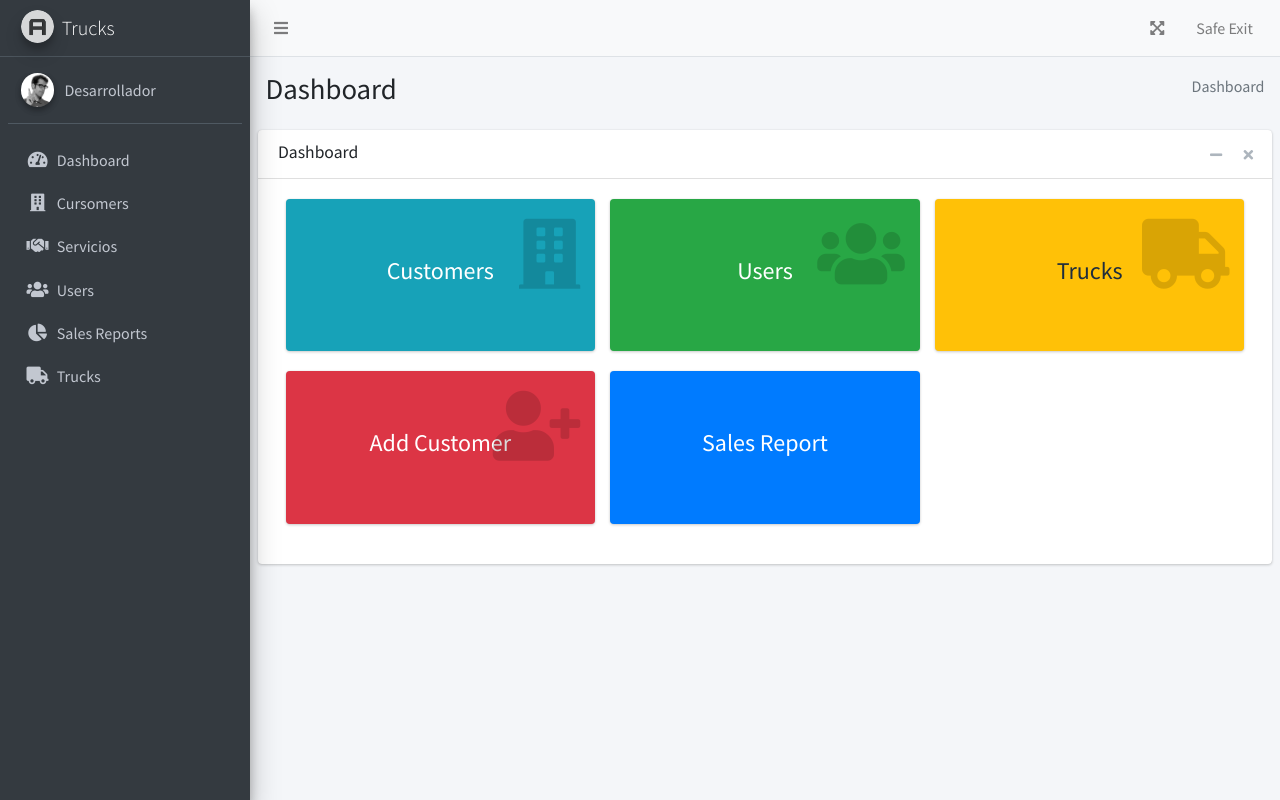
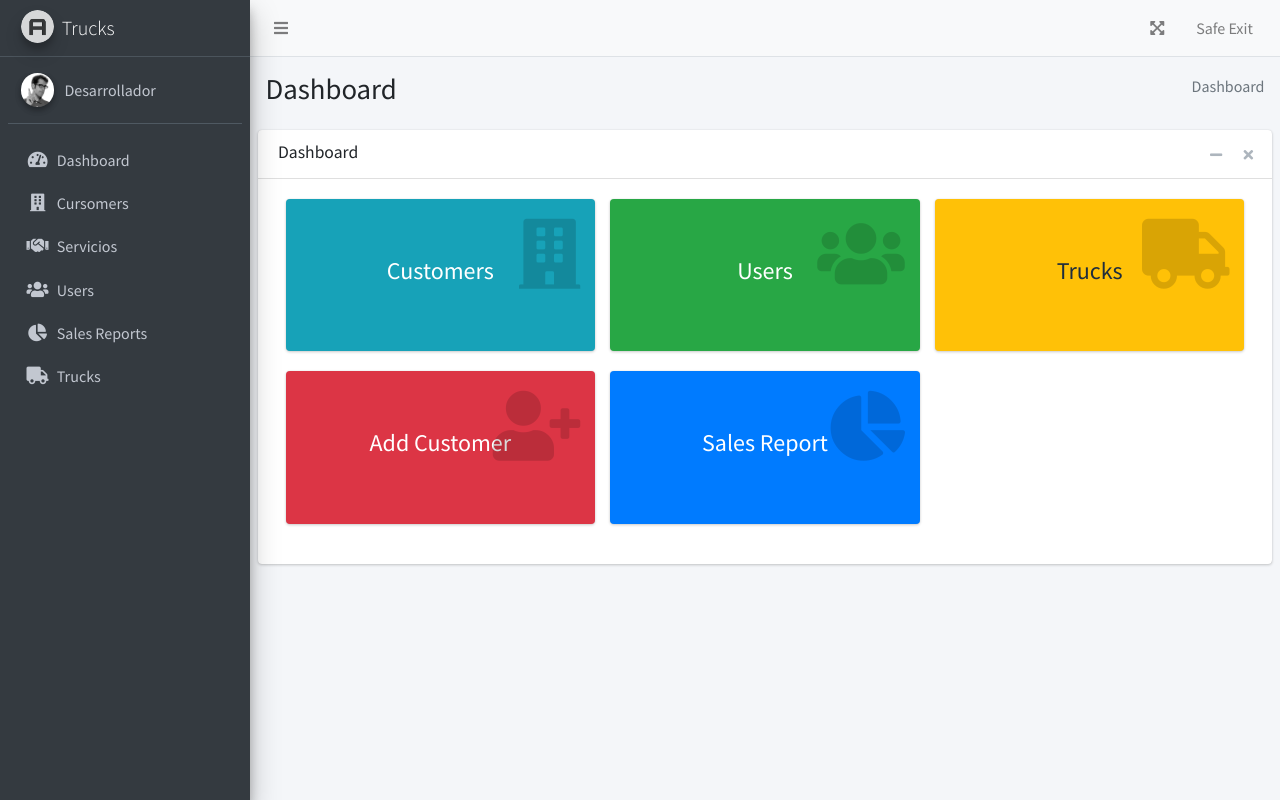
Before and after one commit to Jose-J-Bohorquez-D/BD, a PHP site: page / in a window 1280 px wide. Run offline with PHP 8.4, Linux system fonts and the light colour scheme; the visitor is signed in with stand-in values (Sample User, id 1); some libraries are stand-ins or nearby versions.

Commit message:
se repara el boton de reportes, se soluciona la falla con el icono

```diff
--- a/Vistas/Paginas/inicio.php
+++ b/Vistas/Paginas/inicio.php
@@ -91,7 +91,7 @@
                 <h4>Sales Report</h4><br><br>
               </div>
               <div class="icon">
-               <i class="fa fa-pie-chart" aria-hidden="true"></i>
+                <i class="fas fa-chart-pie"></i>
               </div>
             </div>
             </a>
```
